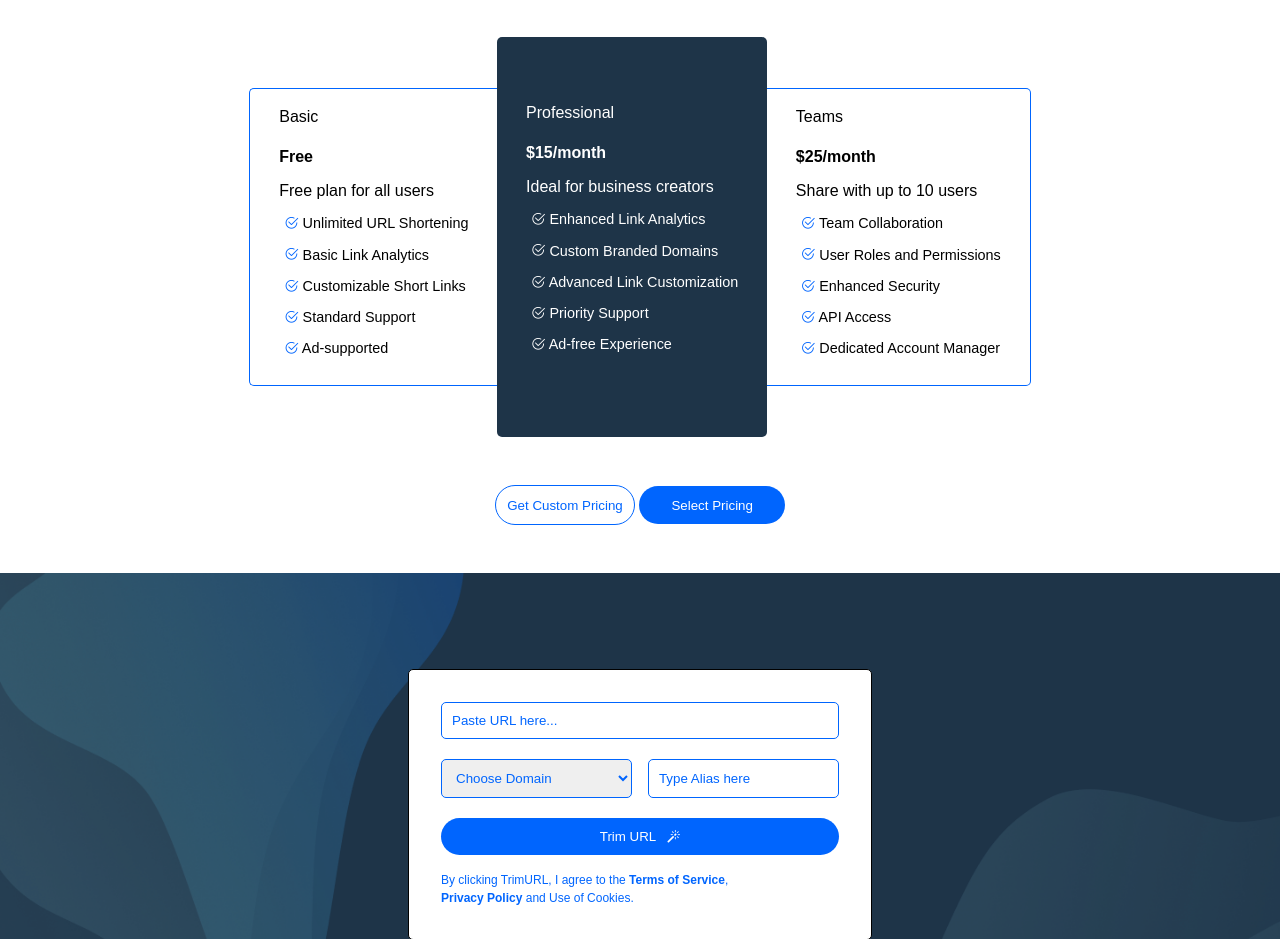
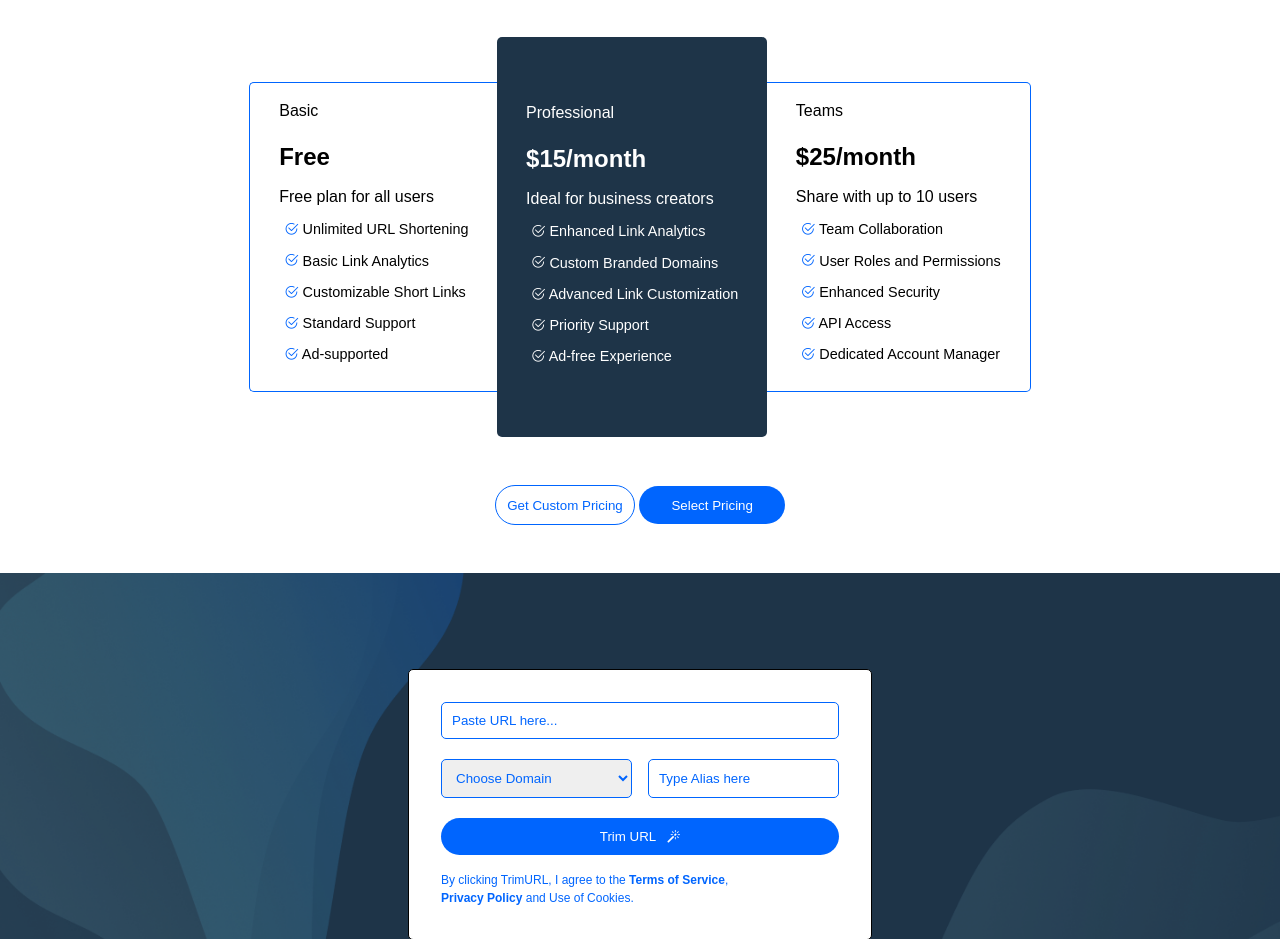
Before and after one commit to Zic20/firstsemesterexam, a plain HTML site: page index.html in a window 1280 px wide. Shown: the part 1700-2639 px from the top of the page. Drawn offline with nearby package versions, Linux system fonts and the light colour scheme; a web font is replaced by a local one.

Commit message:
Final Commit

```diff
--- a/css/style.css
+++ b/css/style.css
@@ -292,6 +292,8 @@
     border-radius: 5px;
 }
 
+
+
 #pricing #pricing_cards .card:first-of-type {
     border-right: none;
     border-top-right-radius: 0;
@@ -311,6 +313,11 @@
 #pricing #pricing_cards .card .price,
 .description {
     margin-bottom: 10px;
+}
+
+#pricing #pricing_cards .card .price {
+    font-size: 1.5rem;
+    font-weight: 700;
 }
 
 #pricing #pricing_cards .card ul {
```
